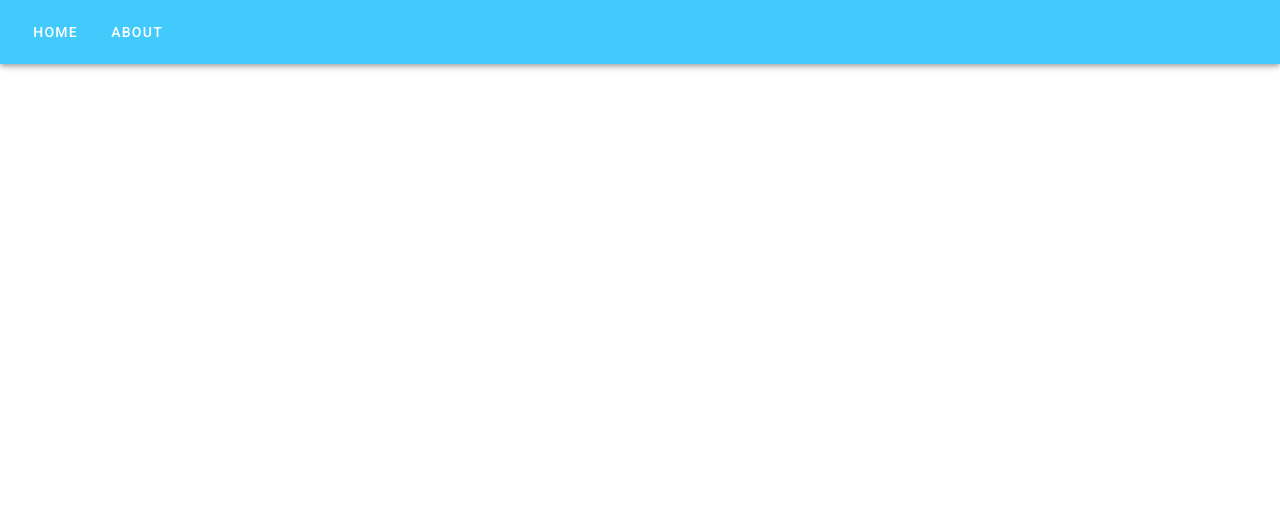
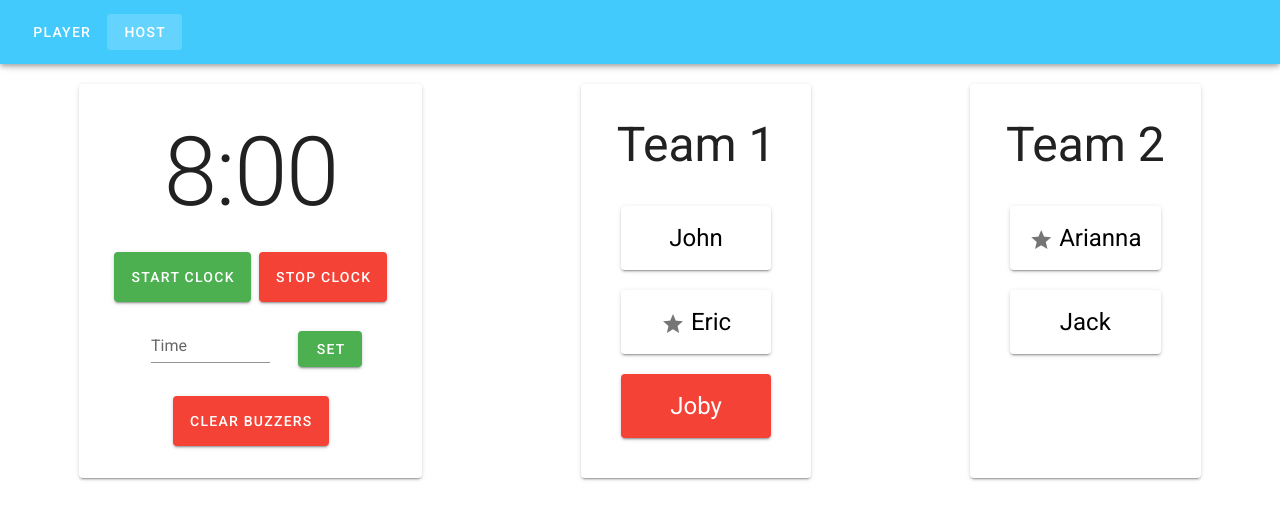
Before and after one commit to Cheetah26/Buzzers, a Vue app in the folder client/: page /host in a window 1280 px wide. Shown: the top 520 px of the page. Built offline with nearby package versions, Linux system fonts and the light colour scheme; what vue-native-websocket would draw is missing.

Commit message:
Create host view

```diff
--- a/client/src/App.vue
+++ b/client/src/App.vue
@@ -1,8 +1,8 @@
 <template>
   <v-app>
     <v-app-bar app color="primary" dark>
-      <v-btn text to="/">Home</v-btn>
-      <v-btn text to="/about">About</v-btn>
+      <v-btn text to="/">Player</v-btn>
+      <v-btn text to="/host">Host</v-btn>
     </v-app-bar>
 
     <v-main>
--- /dev/null
+++ b/client/src/components/ControlCard.vue
@@ -0,0 +1,73 @@
+<template>
+  <v-card min-width="200" wrap class="d-flex flex-column justify-space-around">
+    <v-card-title class="justify-center text-h1">
+      {{ time }}
+    </v-card-title>
+    <v-card-actions class="flex-column justify-space-around">
+      <div>
+        <v-btn
+          min-width="100"
+          min-height="50"
+          color="green white--text"
+          class="mr-2"
+          @click="start()"
+        >
+          Start Clock
+        </v-btn>
+        <v-btn
+          min-width="100"
+          min-height="50"
+          color="red white--text"
+          @click="stop()"
+        >
+          Stop Clock
+        </v-btn>
+      </div>
+      <div class="d-flex justify-center">
+        <v-col cols="6">
+          <v-text-field
+            v-model="setTime"
+            label="Time"
+            hint="In Seconds or MM:SS"
+            type="text"
+          ></v-text-field>
+        </v-col>
+        <div class="d-flex flex-column justify-center ml-4">
+          <v-btn color="green white--text" @click="setClock(setTime)"
+            >Set</v-btn
+          >
+        </div>
+      </div>
+      <div class="d-flex justify-center">
+        <v-btn
+          min-width="100"
+          min-height="50"
+          color="red white--text"
+          @click="clearBuzz()"
+        >
+          Clear Buzzers
+        </v-btn>
+      </div>
+    </v-card-actions>
+  </v-card>
+</template>
+
+<script>
+export default {
+  name: 'TimeCard',
+  props: {
+    startTime: Number,
+    countdown: Boolean,
+  },
+  computed: {
+    time() {
+      return this.startTime;
+    },
+  },
+  data() {
+    return {
+      setTime: '',
+    };
+  },
+};
+</script>
--- a/client/src/components/PlayerCard.vue
+++ b/client/src/components/PlayerCard.vue
@@ -1,9 +1,10 @@
 <template>
   <v-card :color="bk_color">
     <v-card-text class="text-center text-h5">
-      <div :class="fg_color">
-        <v-icon v-if="captain">mdi-star</v-icon>  {{ name }}
-      </div>
+      <v-icon v-if="captain">mdi-star</v-icon>
+      <span :class="fg_color">
+        {{ name }}
+      </span>
     </v-card-text>
   </v-card>
 </template>
--- a/client/src/router/index.js
+++ b/client/src/router/index.js
@@ -1,24 +1,20 @@
 import Vue from 'vue';
 import VueRouter from 'vue-router';
-import Home from '../views/Home.vue';
+import Player from '../views/Player.vue';
+import Host from '../views/Host.vue';
 
 Vue.use(VueRouter);
 
 const routes = [
   {
     path: '/',
-    name: 'Home',
-    component: Home,
+    name: 'Player',
+    component: Player,
   },
   {
-    path: '/about',
-    name: 'About',
-    // route level code-splitting
-    // this generates a separate chunk (about.[hash].js) for this route
-    // which is lazy-loaded when the route is visited.
-    component() {
-      return import(/* webpackChunkName: "about" */ '../views/About.vue');
-    },
+    path: '/host',
+    name: 'host',
+    component: Host,
   },
 ];
 
--- /dev/null
+++ b/client/src/views/Host.vue
@@ -0,0 +1,75 @@
+<template>
+  <div>
+    <div class="d-flex justify-space-around flex-wrap">
+      <control-card startTime="8:00" class="pa-5 ma-5" />
+      <v-card max-width="600" class="pa-5 ma-5" v-for="team in teams" :key="team.name">
+        <v-card-title class="justify-center text-h3">
+          {{ team.name }}
+        </v-card-title>
+
+        <player-card
+          v-for="player in team.players"
+          :key="player.name"
+          :name="player.name"
+          :buzzed="player.buzzed"
+          :captain="player.captain"
+          class="ma-5"
+        >
+        </player-card>
+      </v-card>
+    </div>
+  </div>
+</template>
+
+<script>
+import PlayerCard from '@/components/PlayerCard.vue';
+import ControlCard from '@/components/ControlCard.vue';
+
+export default {
+  name: 'Home',
+  components: {
+    PlayerCard,
+    ControlCard,
+  },
+
+  data() {
+    return {
+      time: '4:57',
+      teams: [
+        {
+          name: 'Team 1',
+          players: [
+            {
+              name: 'John',
+              buzzed: false,
+            },
+            {
+              name: 'Eric',
+              buzzed: false,
+              captain: true,
+            },
+            {
+              name: 'Joby',
+              buzzed: true,
+            },
+          ],
+        },
+        {
+          name: 'Team 2',
+          players: [
+            {
+              name: 'Arianna',
+              buzzed: false,
+              captain: true,
+            },
+            {
+              name: 'Jack',
+              buzzed: false,
+            },
+          ],
+        },
+      ],
+    };
+  },
+};
+</script>
```
Also changed, not shown: client/src/views/Player.vue (renamed from client/src/views/Home.vue).
